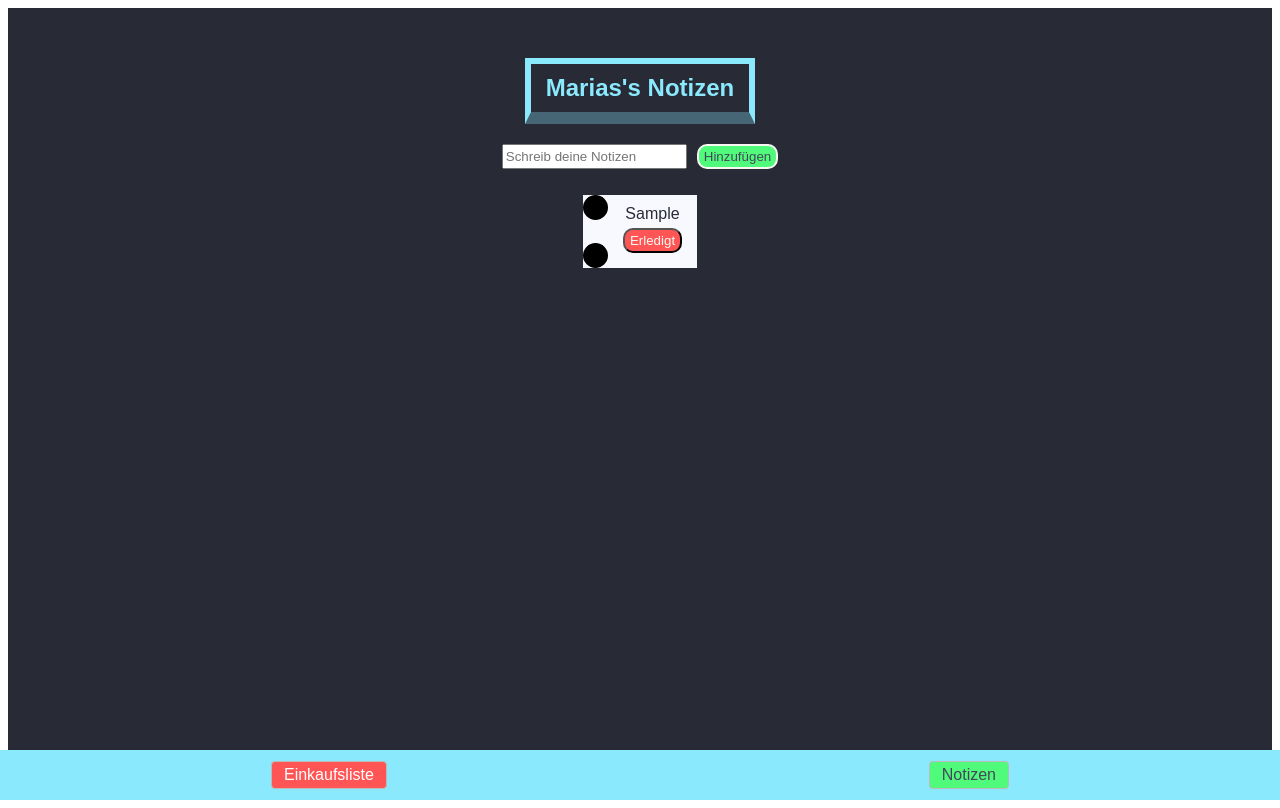
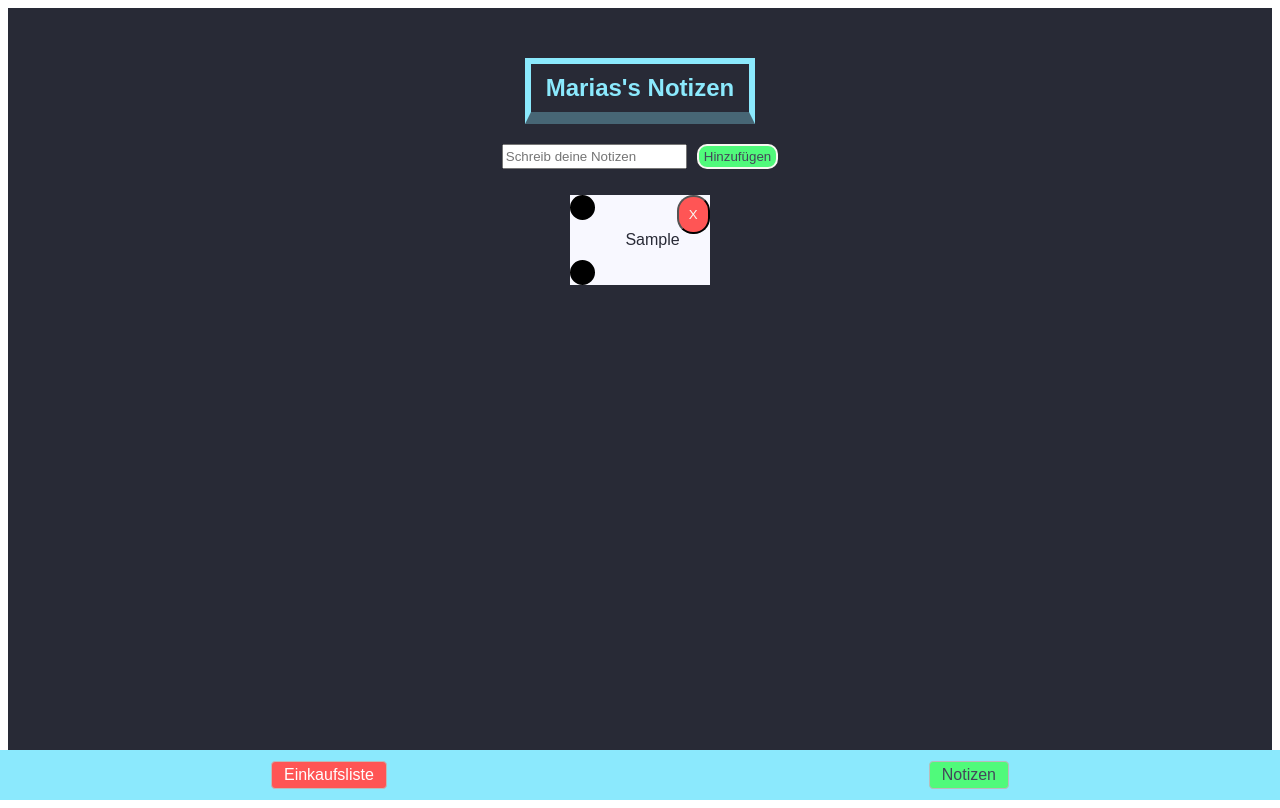
Before and after one commit to Petros-Tsimvris/mariasListe, a React (Create React App) app: page /notizen in a window 1280 px wide. Both pictures are taken after typing "Sample" into the empty fields and a click on the button "Hinzufügen". Built offline with nearby package versions, Linux system fonts and the light colour scheme.

Commit message:
add delete bvuton

```diff
--- a/src/notice.js
+++ b/src/notice.js
@@ -48,7 +48,7 @@ export default function Notice() {
                     setNotice(notice.filter((Item) => Item.id !== noti.id));
                   }}
                 >
-                  Erledigt
+                  X
                 </button>
               </li>
             </>
--- a/src/styles.css
+++ b/src/styles.css
@@ -7,6 +7,7 @@
   background-color: #282a36;
   width: 100%;
   min-height: calc(100vh - 50px);
+  margin-bottom: 50px;
 }
 .NavBar {
   position: fixed;
@@ -18,6 +19,8 @@
   display: flex;
   justify-content: space-around;
   align-items: center;
+  z-index: 100;
+  margin-top: 30px;
 }
 
 .title {
@@ -51,7 +54,7 @@
   color: #f8f8f2;
   margin-left: 20px !important;
   border-radius: 10px;
-  padding: 3px 5px !important;
+  padding: 10px;
 }
 .todoUl {
   padding: 0;
@@ -100,26 +103,29 @@ form {
   align-items: stretch;
 }
 .noticeLi {
-  -moz-hyphens: auto;
-  -o-hyphens: auto;
-  -webkit-hyphens: auto;
-  -ms-hyphens: auto;
-  hyphens: auto;
-  white-space: wrap;
   text-align: center;
   height: auto;
   min-height: 30px;
   max-width: 180px;
   display: flex;
   flex-wrap: wrap;
-  flex-direction: column;
+  flex-direction: row;
   justify-content: space-between;
+  align-items: center;
   color: #282a36;
-  padding: 10px !important;
+  padding: 30px !important;
   margin: 10px !important;
   background-color: ghostwhite;
   border-left: 25px dotted black;
+  position: relative;
+  z-index: 1;
 }
 .noticeLi button {
-  margin: 5px !important;
+  background-color: #ff5555;
+  color: #f8f8f2;
+  border-radius: 16px;
+  padding: 10px;
+  position: absolute;
+  top: 0;
+  right: 0;
 }
```
